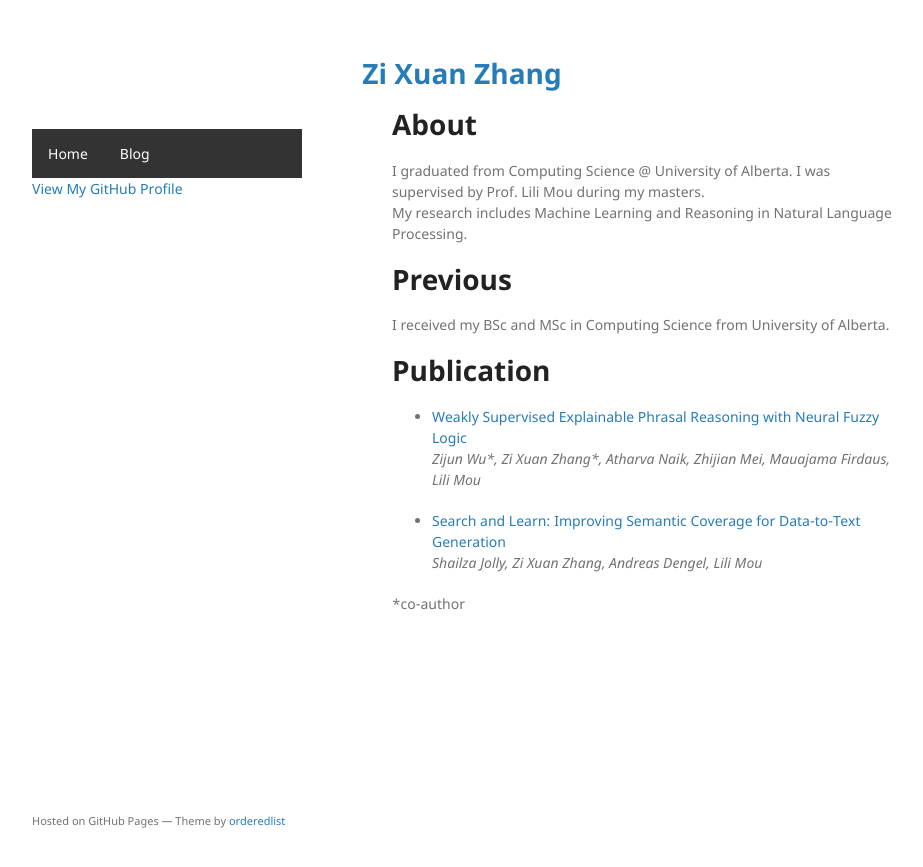
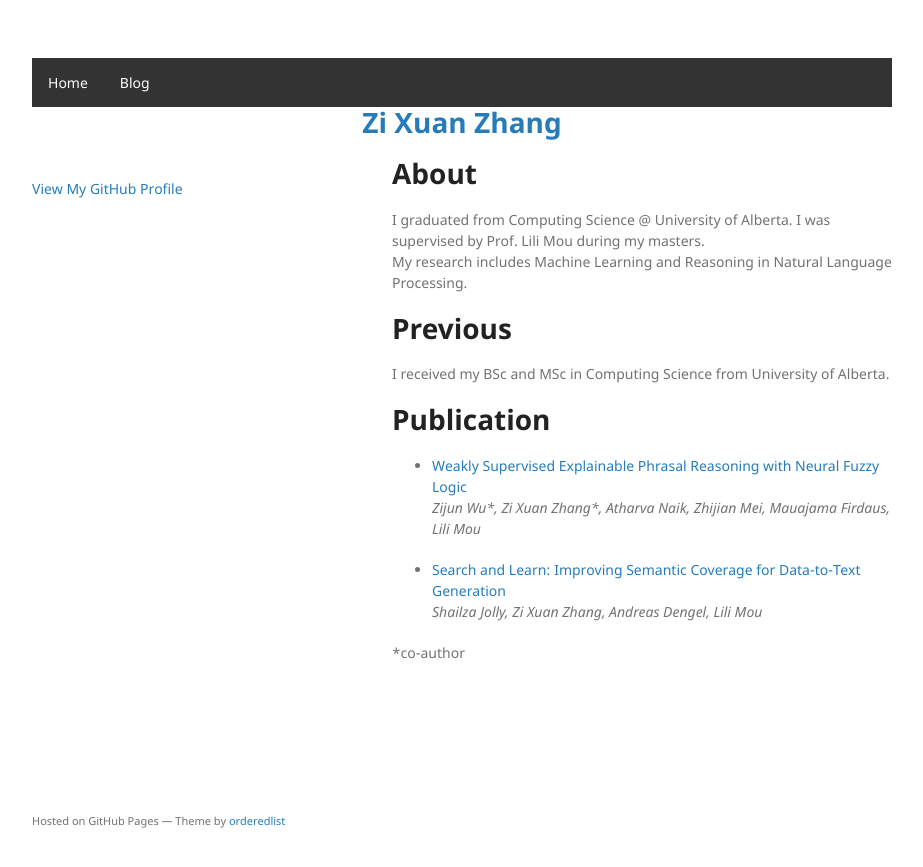
Before and after one commit to ZSkyX/ZSkyX.github.io, a Jekyll site: the page built from index.md, in a window 1280 px wide. Shown: the top 867 px of the page, without its empty margins (178-1101 px from the left). Built offline with Jekyll 4.4.1, drawn with Linux system fonts in a browser that asks for light colours; our own code applies the rules of GitHub Pages for plain Markdown files; the repository's description, which GitHub fills in, is left out.

Commit message:
move navbar

```diff
--- a/_layouts/default.html
+++ b/_layouts/default.html
@@ -14,6 +14,12 @@
   </head>
   <body>
     <div class="wrapper">
+      <nav>
+        <ul>
+            <li><a href="{{ "/" | relative_url }}">Home</a></li>
+            <li><a href="{{ "/blog/" | relative_url }}">Blog</a></li>
+        </ul>
+      </nav>
 
       <!-- Move the title to the top of the page -->
       <h1 style="text-align:center;"><a href="{{ "/" | absolute_url }}">{{ site.title | default: site.github.repository_name }}</a></h1>
@@ -25,12 +31,7 @@
 
         <p>{{ site.description | default: site.github.project_tagline }}</p>
 
-        <nav>
-          <ul>
-              <li><a href="{{ "/" | relative_url }}">Home</a></li>
-              <li><a href="{{ "/blog/" | relative_url }}">Blog</a></li>
-          </ul>
-        </nav>
+
 
         {% if site.github.is_project_page %}
         <p class="view"><a href="{{ site.github.repository_url }}">View the Project on GitHub <small>{{ site.github.repository_nwo }}</small></a></p>
```
